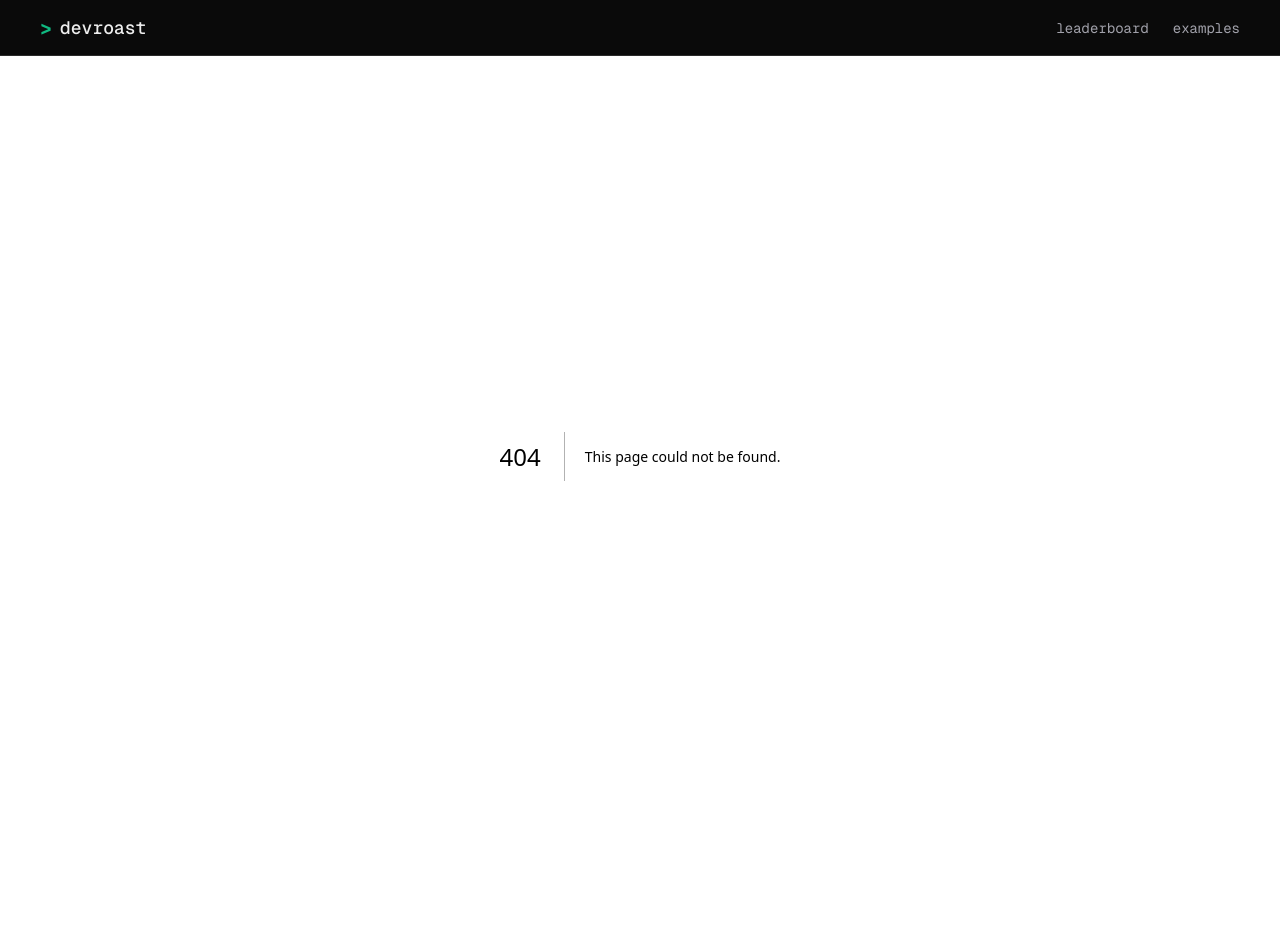
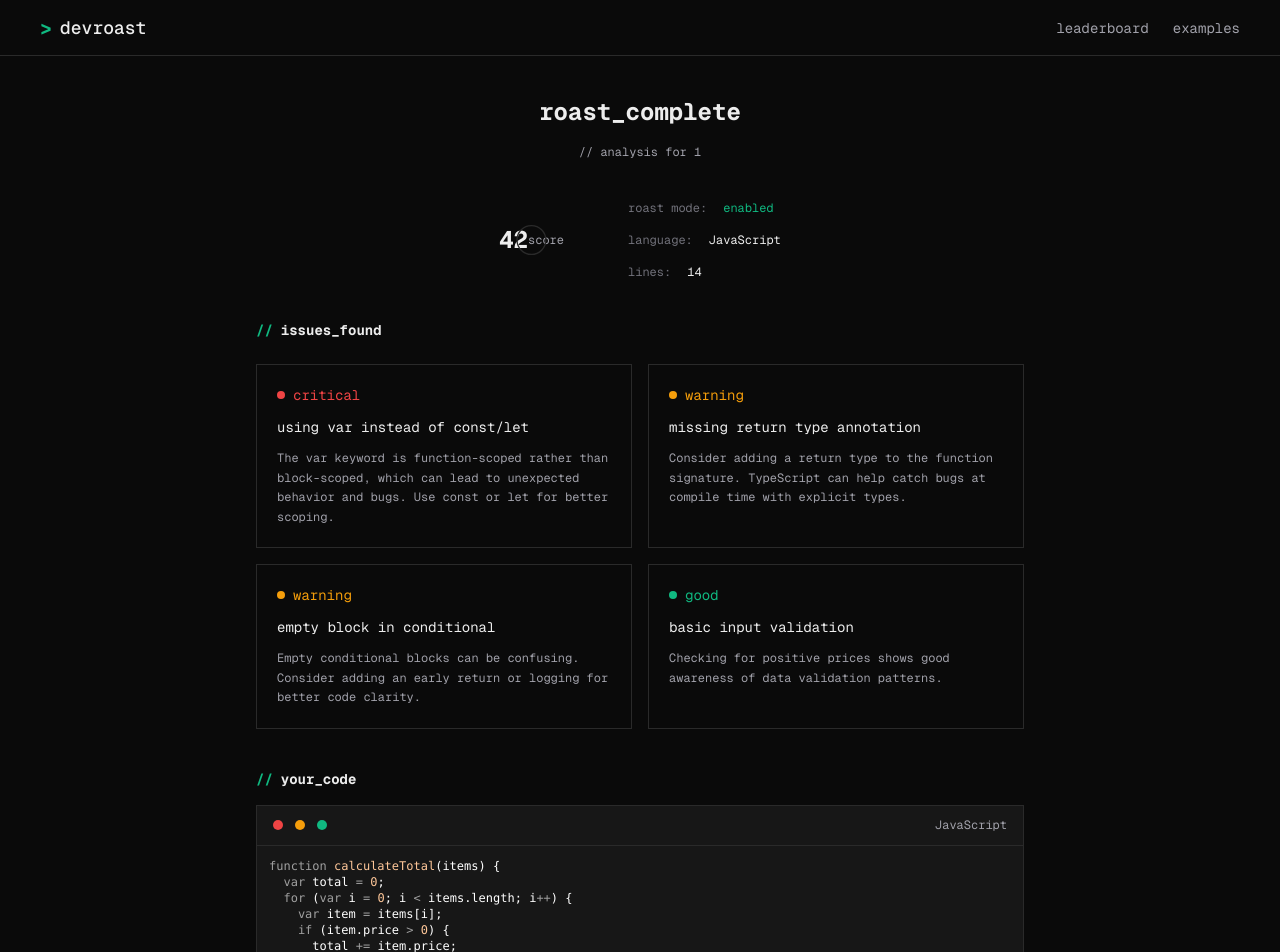
Before and after one commit to TeixeiraCamila/nwl-operator, a Next.js app: page /roast/1 in a window 1280 px wide. Before the commit this address had no page. Shown: the top 952 px of the page. Before the commit the page ends 856 px from the top, so only its background shows below. Built offline with nearby package versions, Linux system fonts and the light colour scheme.

Commit message:
feat: add roast result page with static data
- Create dynamic route at /roast/[id]
- Display overall score using ScoreRing
- Show analysis cards with issues
- Display code with syntax highlighting
- Follow AGENTS.md guidelines

```diff
--- /dev/null
+++ b/src/app/roast/[id]/page.tsx
@@ -0,0 +1,148 @@
+import Link from "next/link";
+import { CodeBlock } from "@/components/code-block";
+import { AnalysisCard } from "@/components/ui/analysis-card";
+import { Button } from "@/components/ui/button";
+import { ScoreRing } from "@/components/ui/score-ring";
+import { LANGUAGES } from "@/lib/languages";
+
+interface RoastResultPageProps {
+  params: Promise<{ id: string }>;
+}
+
+const STATIC_CODE = `function calculateTotal(items) {
+  var total = 0;
+  for (var i = 0; i < items.length; i++) {
+    var item = items[i];
+    if (item.price > 0) {
+      total += item.price;
+    }
+  }
+  return total;
+}`;
+
+const STATIC_ANALYSES = [
+  {
+    severity: "critical" as const,
+    title: "using var instead of const/let",
+    description:
+      "The var keyword is function-scoped rather than block-scoped, which can lead to unexpected behavior and bugs. Use const or let for better scoping.",
+  },
+  {
+    severity: "warning" as const,
+    title: "missing return type annotation",
+    description:
+      "Consider adding a return type to the function signature. TypeScript can help catch bugs at compile time with explicit types.",
+  },
+  {
+    severity: "warning" as const,
+    title: "empty block in conditional",
+    description:
+      "Empty conditional blocks can be confusing. Consider adding an early return or logging for better code clarity.",
+  },
+  {
+    severity: "good" as const,
+    title: "basic input validation",
+    description:
+      "Checking for positive prices shows good awareness of data validation patterns.",
+  },
+] as const;
+
+export default async function RoastResultPage({
+  params,
+}: RoastResultPageProps) {
+  const { id } = await params;
+
+  const lang = "javascript";
+  const languageName = LANGUAGES[lang]?.name ?? lang;
+  const overallScore = 42;
+
+  return (
+    <main className="flex min-h-screen flex-col items-center bg-bg-page px-10 py-10">
+      <div className="flex w-full max-w-5xl flex-col gap-10 items-center">
+        <div className="flex flex-col items-center gap-4 text-center">
+          <h1 className="font-mono text-2xl font-bold text-text-primary">
+            roast_complete
+          </h1>
+          <p className="font-mono text-xs text-text-secondary">
+            {"//"} analysis for {id}
+          </p>
+        </div>
+
+        <div className="flex w-full items-center justify-center gap-16">
+          <ScoreRing score={overallScore}>
+            <ScoreRing.Value>{overallScore}</ScoreRing.Value>
+            <ScoreRing.Label>score</ScoreRing.Label>
+          </ScoreRing>
+
+          <div className="flex flex-col gap-4">
+            <div className="flex items-center gap-4">
+              <span className="font-mono text-xs text-text-tertiary">
+                roast mode:
+              </span>
+              <span className="font-mono text-xs text-accent-green">enabled</span>
+            </div>
+            <div className="flex items-center gap-4">
+              <span className="font-mono text-xs text-text-tertiary">
+                language:
+              </span>
+              <span className="font-mono text-xs text-text-primary">
+                {languageName}
+              </span>
+            </div>
+            <div className="flex items-center gap-4">
+              <span className="font-mono text-xs text-text-tertiary">lines:</span>
+              <span className="font-mono text-xs text-text-primary">14</span>
+            </div>
+          </div>
+        </div>
+
+        <div className="flex w-full max-w-3xl flex-col gap-6">
+          <div className="flex items-center gap-2">
+            <span className="font-mono text-sm font-bold text-accent-green">
+              {"//"}
+            </span>
+            <span className="font-mono text-sm font-bold text-text-primary">
+              issues_found
+            </span>
+          </div>
+
+          <div className="grid w-full grid-cols-2 gap-4">
+            {STATIC_ANALYSES.map((analysis, index) => (
+              <AnalysisCard
+                key={index}
+                severity={analysis.severity}
+                className="w-full"
+              >
+                <AnalysisCard.Badge severity={analysis.severity} />
+                <AnalysisCard.Title>{analysis.title}</AnalysisCard.Title>
+                <AnalysisCard.Description>
+                  {analysis.description}
+                </AnalysisCard.Description>
+              </AnalysisCard>
+            ))}
+          </div>
+        </div>
+
+        <div className="flex w-full max-w-3xl flex-col gap-4">
+          <div className="flex items-center gap-2">
+            <span className="font-mono text-sm font-bold text-accent-green">
+              {"//"}
+            </span>
+            <span className="font-mono text-sm font-bold text-text-primary">
+              your_code
+            </span>
+          </div>
+
+          <CodeBlock code={STATIC_CODE} lang={lang} languageName={languageName} />
+        </div>
+
+        <div className="flex w-full max-w-3xl items-center justify-between">
+          <Link href="/">
+            <Button variant="ghost">$ back_to_home</Button>
+          </Link>
+          <Button variant="default">$ roast_another</Button>
+        </div>
+      </div>
+    </main>
+  );
+}
```
